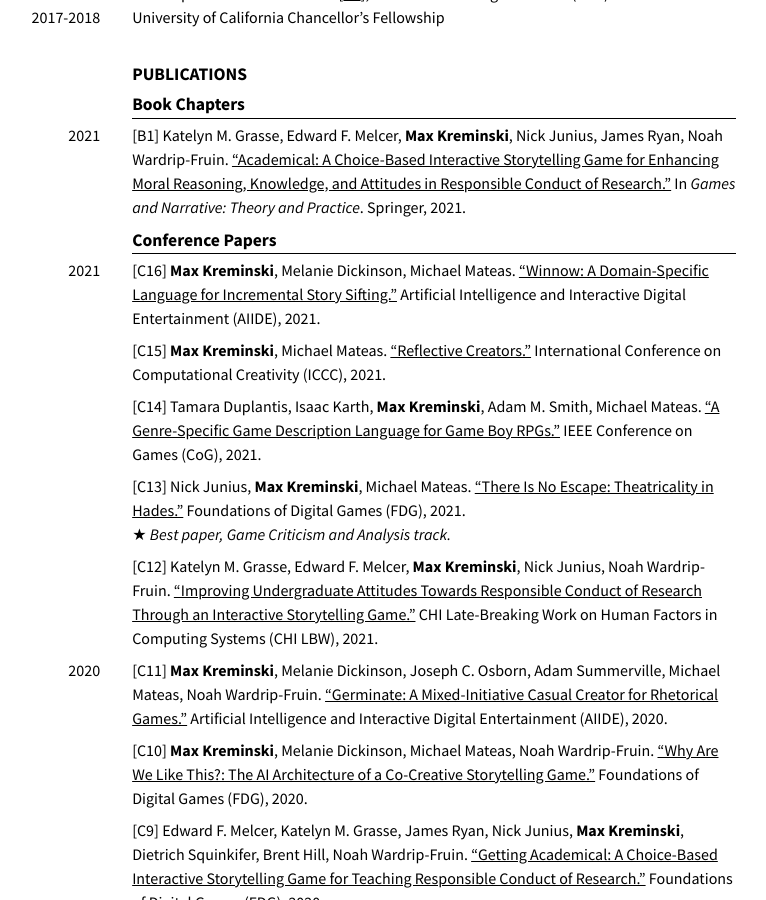
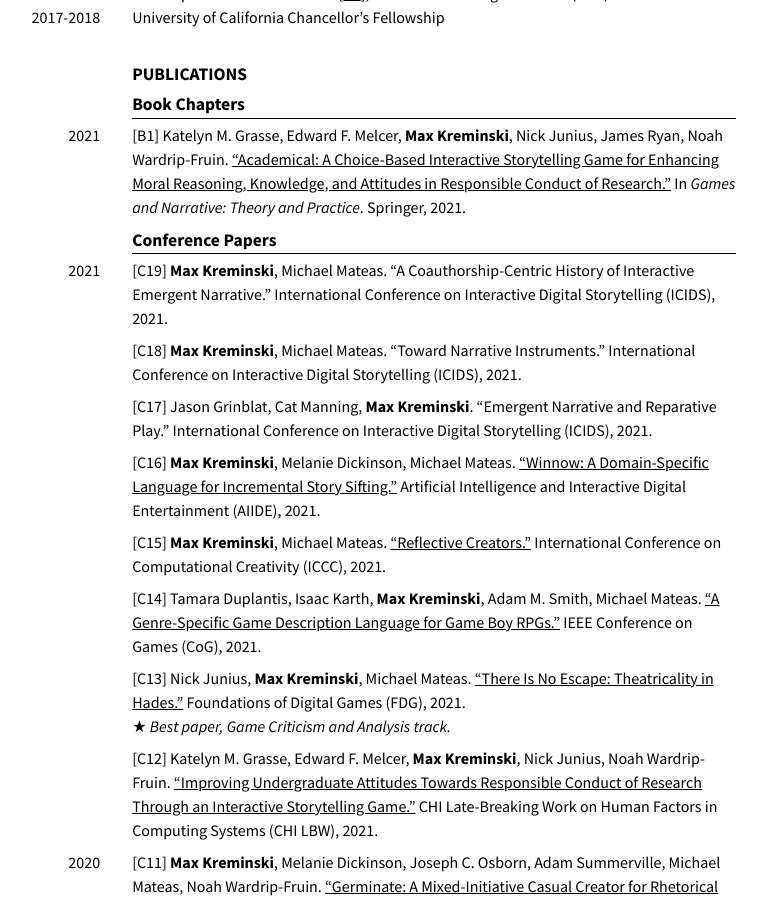
Before and after one commit to mkremins/mkremins.github.io, a Jekyll site: the page built from cv/index.html, in a window 1280 px wide and 900 px high, scrolled down 708 px. Shown: the whole window, without its empty margins (262-1028 px from the left). Built offline with Jekyll 4.4.1, drawn with Linux system fonts in a browser that asks for light colours.

Commit message:
Add ICIDS 2021 papers

```diff
--- a/_data/publications.json
+++ b/_data/publications.json
@@ -1,4 +1,31 @@
 [
+{
+  "title": "A Coauthorship-Centric History of Interactive Emergent Narrative",
+  "url": "",
+  "authors": ["Max Kreminski", "Michael Mateas"],
+  "year": "2021",
+  "venue": "ICIDS",
+  "venue_long": "International Conference on Interactive Digital Storytelling",
+  "pubtype": "full"
+},
+{
+  "title": "Toward Narrative Instruments",
+  "url": "",
+  "authors": ["Max Kreminski", "Michael Mateas"],
+  "year": "2021",
+  "venue": "ICIDS",
+  "venue_long": "International Conference on Interactive Digital Storytelling",
+  "pubtype": "full"
+},
+{
+  "title": "Emergent Narrative and Reparative Play",
+  "url": "",
+  "authors": ["Jason Grinblat", "Cat Manning", "Max Kreminski"],
+  "year": "2021",
+  "venue": "ICIDS",
+  "venue_long": "International Conference on Interactive Digital Storytelling",
+  "pubtype": "full"
+},
 {
   "title": "Opportunities for Approachable Game Development via Program Synthesis",
   "url": "https://mkremins.github.io/publications/Synthesis_PLIE2021.pdf",
```
